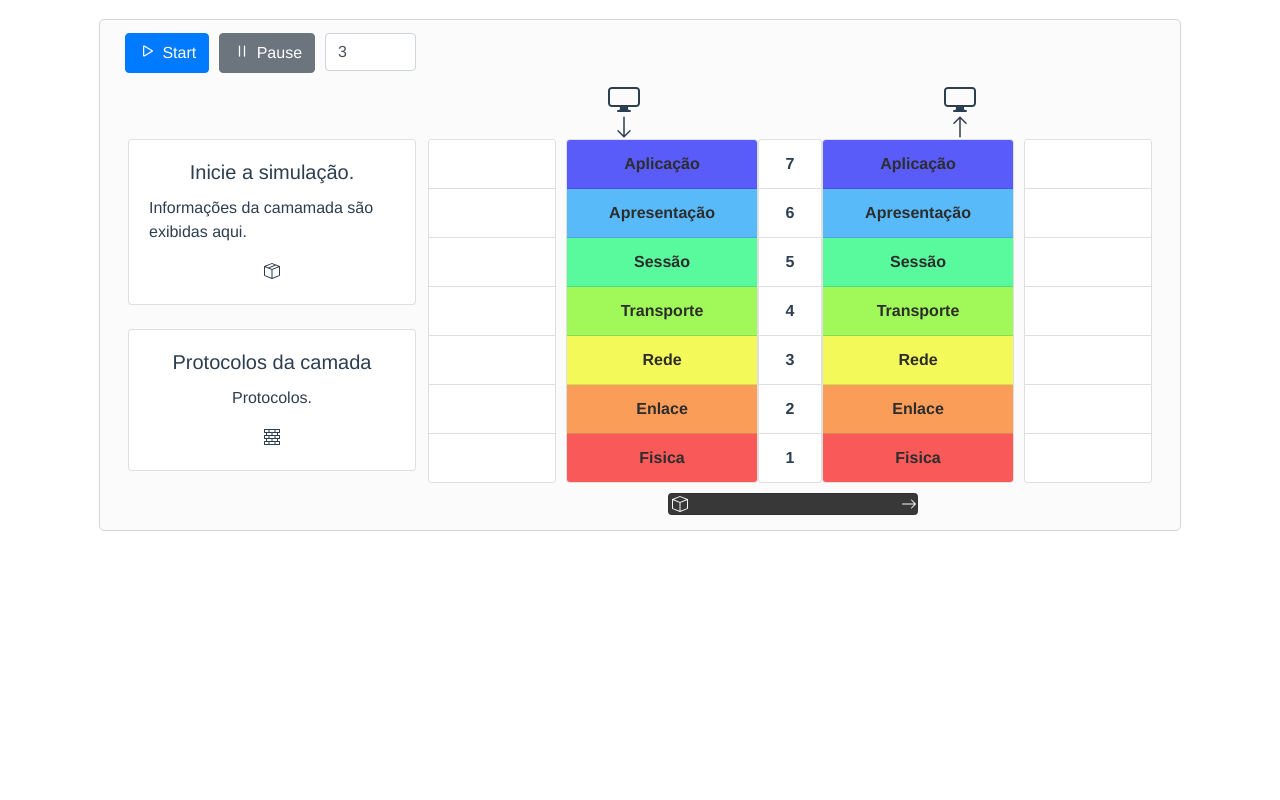
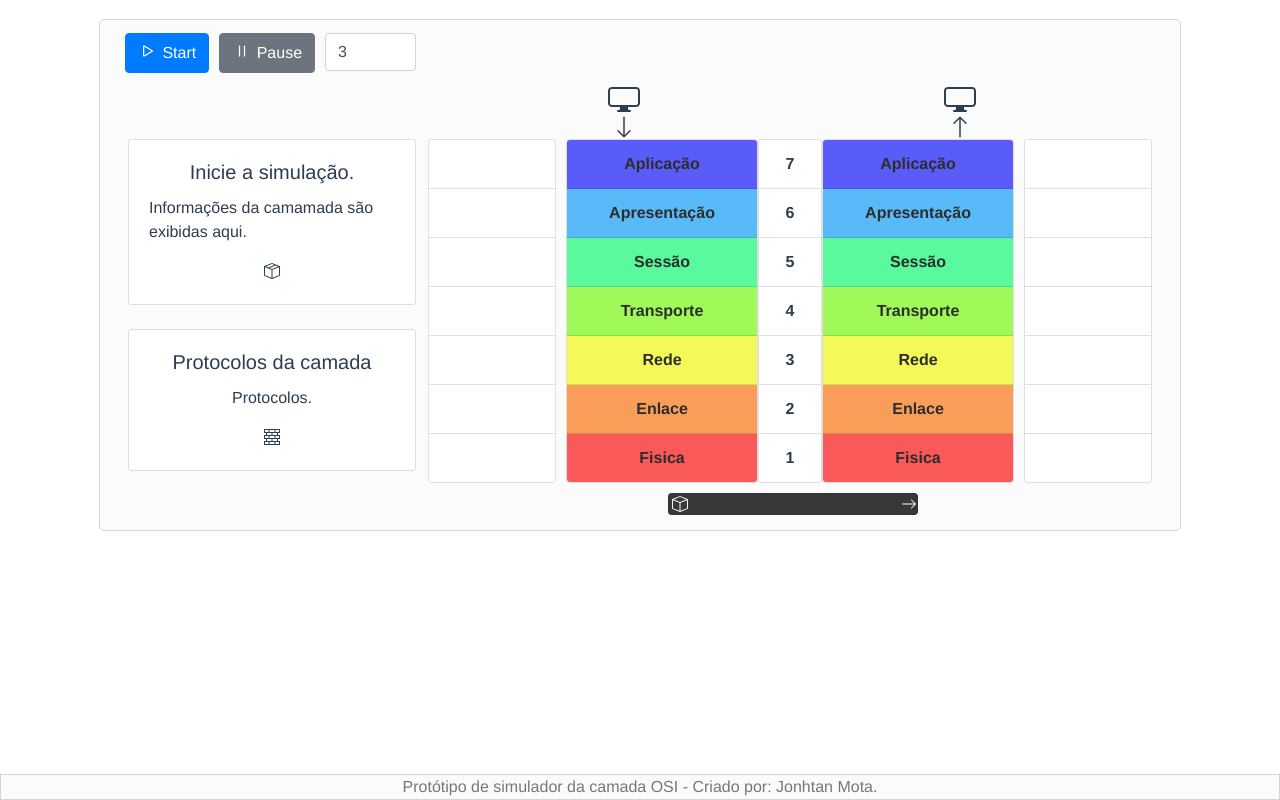
Before and after one commit to jomrs/prototipo-osi, a Vue app: page / in a window 1280 px wide. Built offline with nearby package versions, Linux system fonts and the light colour scheme.

Commit message:
Rodapé da página adicionado.

```diff
--- a/src/App.vue
+++ b/src/App.vue
@@ -1,6 +1,9 @@
 <template>
   <div id="app">
     <prototipo/>
+    <footer class="rodape">
+      <span>Protótipo de simulador da camada OSI - Criado por: Jonhtan Mota.</span>
+    </footer>
   </div>
 </template>
 
@@ -48,4 +51,13 @@ export default {
   border: solid 1px #d4d4d4;
   border-radius: 5px;
 }
+.rodape {
+  bottom: 0;
+  left: 0;
+  position: fixed;
+  width: 100%;
+  background: #fbfbfb;
+  border: solid 1px #d4d4d4;
+  color: #777;
+}
 </style>
```
